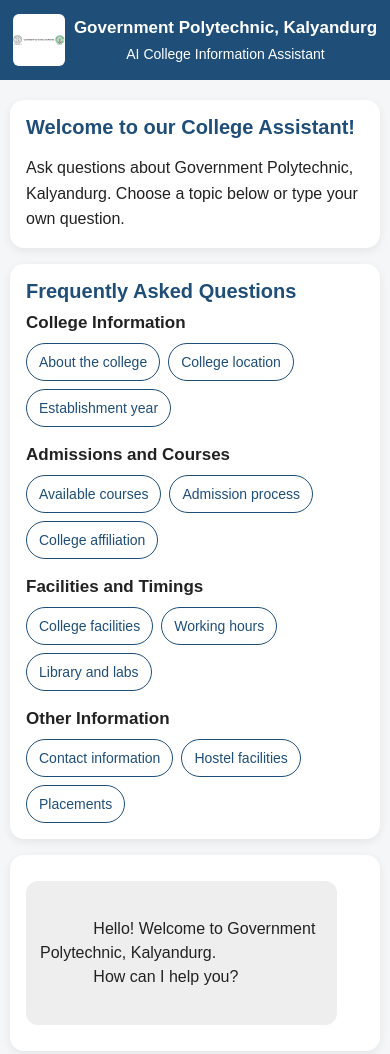
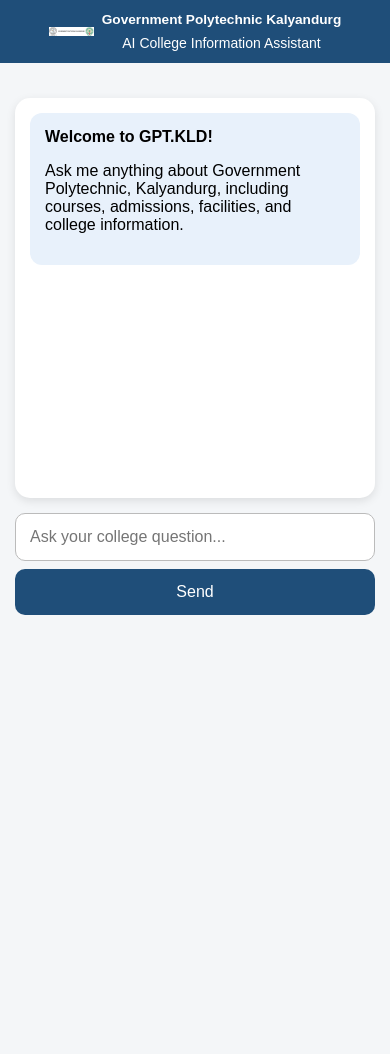
Before and after one commit to gptkld/GPT-KLD-, a website: page index.html in a window 390 px wide. Shown: the top 1054 px of the page. After the commit the page ends 844 px from the top, so only its background shows below. Drawn offline with Linux system fonts and the light colour scheme.

Commit message:
Update index.html

```diff
--- a/index.html
+++ b/index.html
@@ -1,16 +1,13 @@
 <!DOCTYPE html>
 <html lang="en">
 <head>
+    <meta name="google-site-verification" content="cnJJOmG__X0wI2h3w6hV0cXm352K4i5idE8Hsgd7wlA" />
     <meta charset="UTF-8">
     <meta name="viewport" content="width=device-width, initial-scale=1.0">
 
-    <title>Government Polytechnic, Kalyandurg</title>
+    <title>Government Polytechnic, Kalyandurg | AI College Assistant</title>
 
-    <meta name="description"
-        content="Official college information assistant for Government Polytechnic, Kalyandurg, Andhra Pradesh.">
-
-    <meta name="google-site-verification"
-        content="cnJJOmG__X0wI2h3w6hV0cXm352K4i5idE8Hsgd7wlA">
+    <meta name="description" content="Government Polytechnic, Kalyandurg AI College Information Assistant. Find information about courses, admissions, facilities, hostel, and placements.">
 
     <style>
         * {
@@ -21,13 +18,12 @@
             margin: 0;
             font-family: Arial, sans-serif;
             background: #f4f6f8;
-            color: #222;
         }
 
         .header {
             background: #1f4e79;
             color: white;
-            padding: 18px 12px;
+            padding: 20px;
             text-align: center;
         }
 
@@ -35,110 +31,72 @@
             display: flex;
             align-items: center;
             justify-content: center;
-            gap: 14px;
-            max-width: 900px;
-            margin: auto;
+            gap: 15px;
         }
 
         .college-logo {
-            width: 80px;
-            height: 80px;
+            width: 90px;
+            height: auto;
             object-fit: contain;
             flex-shrink: 0;
-            background: white;
-            border-radius: 6px;
         }
 
         .college-name {
             margin: 0;
-            font-size: clamp(17px, 3.5vw, 28px);
+            font-size: clamp(12px, 3.5vw, 30px);
+            white-space: nowrap;
         }
 
         .header p {
             margin: 8px 0 0;
-            font-size: 17px;
+            font-size: 16px;
         }
 
         .container {
-            max-width: 750px;
+            max-width: 700px;
             margin: 20px auto;
-            padding: 12px;
-        }
-
-        .welcome, .faq-section, .chat-box {
-            background: white;
-            border-radius: 14px;
-            padding: 16px;
-            margin-bottom: 16px;
-            box-shadow: 0 3px 10px rgba(0,0,0,0.07);
-        }
-
-        h2 {
-            font-size: 20px;
-            margin: 0 0 10px;
-            color: #1f4e79;
-        }
-
-        .welcome p {
-            line-height: 1.6;
-            margin-bottom: 0;
-        }
-
-        .faq-section h3 {
-            margin: 0 0 10px;
-            font-size: 17px;
-        }
-
-        .faq-buttons {
-            display: flex;
-            flex-wrap: wrap;
-            gap: 8px;
-        }
-
-        .faq-buttons button {
-            padding: 10px 12px;
-            border: 1px solid #1f4e79;
-            border-radius: 20px;
-            background: #fff;
-            color: #1f4e79;
-            font-size: 14px;
-            cursor: pointer;
-        }
-
-        .faq-buttons button:hover {
-            background: #e8f1fb;
+            padding: 15px;
         }
 
         .chat-box {
-            min-height: 180px;
-            max-height: 420px;
+            background: white;
+            border-radius: 15px;
+            padding: 15px;
+            min-height: 400px;
+            max-height: 500px;
             overflow-y: auto;
+            box-shadow: 0 3px 10px rgba(0,0,0,0.1);
+        }
+
+        .welcome {
+            background: #e8f1fb;
+            padding: 15px;
+            border-radius: 12px;
+            margin-bottom: 15px;
         }
 
         .message {
-            padding: 12px 14px;
+            padding: 12px 15px;
             margin: 10px 0;
             border-radius: 12px;
             line-height: 1.5;
-            white-space: pre-wrap;
+            white-space: pre-line;
             overflow-wrap: anywhere;
         }
 
         .user {
             background: #d9edf7;
             text-align: right;
-            margin-left: 15%;
         }
 
         .bot {
             background: #eeeeee;
-            margin-right: 8%;
         }
 
         .input-area {
             display: flex;
             gap: 8px;
-            margin-top: 12px;
+            margin-top: 15px;
         }
 
         #question {
@@ -148,10 +106,11 @@
             border: 1px solid #bbb;
             border-radius: 10px;
             font-size: 16px;
+            outline: none;
         }
 
         #sendBtn {
-            padding: 12px 20px;
+            padding: 14px 20px;
             border: none;
             border-radius: 10px;
             background: #1f4e79;
@@ -160,38 +119,43 @@
             cursor: pointer;
         }
 
-        #sendBtn:disabled {
-            opacity: 0.6;
+        #sendBtn:active {
+            transform: scale(0.97);
         }
 
-        .footer {
-            text-align: center;
-            color: #555;
-            font-size: 13px;
-            padding: 10px;
+        .examples {
+            margin-top: 15px;
+        }
+
+        .examples button {
+            margin: 4px;
+            padding: 8px 12px;
+            border: 1px solid #1f4e79;
+            border-radius: 20px;
+            background: white;
+            color: #1f4e79;
+            cursor: pointer;
         }
 
         @media (max-width: 500px) {
             .header {
-                padding: 14px 8px;
+                padding: 12px 5px;
             }
 
             .header-content {
-                gap: 9px;
+                gap: 8px;
             }
 
             .college-logo {
-                width: 52px;
-                height: 52px;
+                width: 45px;
+            }
+
+            .college-name {
+                font-size: clamp(11px, 3.5vw, 18px);
             }
 
             .header p {
                 font-size: 14px;
-            }
-
-            .container {
-                margin: 10px auto;
-                padding: 10px;
             }
 
             .input-area {
@@ -209,95 +173,38 @@
 
     <header class="header">
         <div class="header-content">
+
             <img
                 src="/college-banner.jpg"
-            alt="College logo"
+                alt="Government Polytechnic, Kalyandurg logo"
                 class="college-logo"
-            onerror="this.style.display='none'"
             >
 
             <div>
                 <h1 class="college-name">
-                Government Polytechnic, Kalyandurg
+                    Government Polytechnic Kalyandurg
                 </h1>
+
                 <p>AI College Information Assistant</p>
             </div>
+
         </div>
     </header>
 
     <main class="container">
 
-    <section class="welcome">
-        <h2>Welcome to our College Assistant!</h2>
+        <div class="chat-box" id="chatBox">
+
+            <div class="welcome">
+                <strong>Welcome to GPT.KLD!</strong>
                 <p>
-            Ask questions about Government Polytechnic, Kalyandurg.
-            Choose a topic below or type your own question.
+                    Ask me anything about Government Polytechnic,
+                    Kalyandurg, including courses, admissions,
+                    facilities, and college information.
                 </p>
-    </section>
-
-    <section class="faq-section">
-        <h2>Frequently Asked Questions</h2>
-
-        <h3>College Information</h3>
-        <div class="faq-buttons">
-            <button onclick="askExample('Tell me about the college')">
-                About the college
-            </button>
-            <button onclick="askExample('Where is the college located?')">
-                College location
-            </button>
-            <button onclick="askExample('When was the college established?')">
-                Establishment year
-            </button>
             </div>
 
-        <h3 style="margin-top:18px">Admissions and Courses</h3>
-        <div class="faq-buttons">
-            <button onclick="askExample('What courses are available?')">
-                Available courses
-            </button>
-            <button onclick="askExample('Explain the admission process')">
-                Admission process
-            </button>
-            <button onclick="askExample('What is the college affiliation?')">
-                College affiliation
-            </button>
         </div>
-
-        <h3 style="margin-top:18px">Facilities and Timings</h3>
-        <div class="faq-buttons">
-            <button onclick="askExample('What facilities are available?')">
-                College facilities
-            </button>
-            <button onclick="askExample('What are the college working hours?')">
-                Working hours
-            </button>
-            <button onclick="askExample('Tell me about the college library and laboratories')">
-                Library and labs
-            </button>
-        </div>
-
-        <h3 style="margin-top:18px">Other Information</h3>
-        <div class="faq-buttons">
-            <button onclick="askExample('How can I contact the college?')">
-                Contact information
-            </button>
-            <button onclick="askExample('Does the college provide hostel facilities?')">
-                Hostel facilities
-            </button>
-            <button onclick="askExample('Tell me about placement facilities')">
-                Placements
-            </button>
-        </div>
-    </section>
-
-    <section class="chat-box" id="chatBox"
-        aria-live="polite">
-        <div class="message bot">
-            Hello! Welcome to Government Polytechnic, Kalyandurg.
-            How can I help you?
-        </div>
-    </section>
 
         <form class="input-area" id="chatForm">
             <input
@@ -305,45 +212,30 @@
                 id="question"
                 placeholder="Ask your college question..."
                 autocomplete="off"
-            aria-label="Your question"
                 required
             >
+
             <button type="submit" id="sendBtn">Send</button>
         </form>
-
-    <div class="footer">
-        Government Polytechnic, Kalyandurg | College Information Assistant
-    </div>
 
     </main>
 
     <script>
-    const form = document.getElementById("chatForm");
+        async function sendMessage() {
             const input = document.getElementById("question");
-    const chatBox = document.getElementById("chatBox");
-    const sendBtn = document.getElementById("sendBtn");
-
-    function addMessage(text, type) {
-        const messageDiv = document.createElement("div");
-        messageDiv.className = "message " + type;
-        messageDiv.textContent = text;
-        chatBox.appendChild(messageDiv);
-        chatBox.scrollTop = chatBox.scrollHeight;
-        return messageDiv;
-    }
-
-    async function sendMessage() {
             const message = input.value.trim();
 
-        if (!message || sendBtn.disabled) {
+            if (!message) {
                 return;
             }
 
             addMessage(message, "user");
             input.value = "";
+
+            const sendBtn = document.getElementById("sendBtn");
             sendBtn.disabled = true;
 
-        const thinking = addMessage("Thinking... 🤖", "bot");
+            const thinkingMessage = addMessage("Thinking... 🤖", "bot");
 
             try {
                 const response = await fetch("/api/chat", {
@@ -357,45 +249,62 @@
                 });
 
                 if (!response.ok) {
-                throw new Error("Server returned " + response.status);
+                    throw new Error("Server error: " + response.status);
                 }
 
                 const data = await response.json();
-
-            thinking.remove();
+                thinkingMessage.remove();
 
                 if (typeof data.reply === "string") {
                     addMessage(data.reply, "bot");
                 } else {
                     addMessage(
-                    "The server returned an unexpected response. Please try again.",
+                        "Sorry, the server returned an unexpected response.",
                         "bot"
                     );
                 }
+
             } catch (error) {
-            thinking.remove();
+                thinkingMessage.remove();
 
                 addMessage(
-                "Sorry, I couldn't connect to the chatbot server. Please try again.",
+                    "Sorry, I couldn't connect to the GPT.KLD server. Please try again.",
                     "bot"
                 );
 
                 console.error("Chat error:", error);
+
             } finally {
                 sendBtn.disabled = false;
                 input.focus();
             }
         }
 
-    form.addEventListener("submit", function(event) {
+        function addMessage(text, type) {
+            const chatBox = document.getElementById("chatBox");
+            const messageDiv = document.createElement("div");
+
+            messageDiv.className = "message " + type;
+            messageDiv.textContent = text;
+
+            chatBox.appendChild(messageDiv);
+            chatBox.scrollTop = chatBox.scrollHeight;
+
+            return messageDiv;
+        }
+
+        function askExample(question) {
+            document.getElementById("question").value = question;
+            sendMessage();
+        }
+
+        document.getElementById("chatForm").addEventListener(
+            "submit",
+            function(event) {
                 event.preventDefault();
                 sendMessage();
-    });
-
-    function askExample(question) {
-        input.value = question;
-        sendMessage();
             }
+        );
     </script>
 
 </body>
```
Lines whose indentation alone changed are shown as unchanged.
